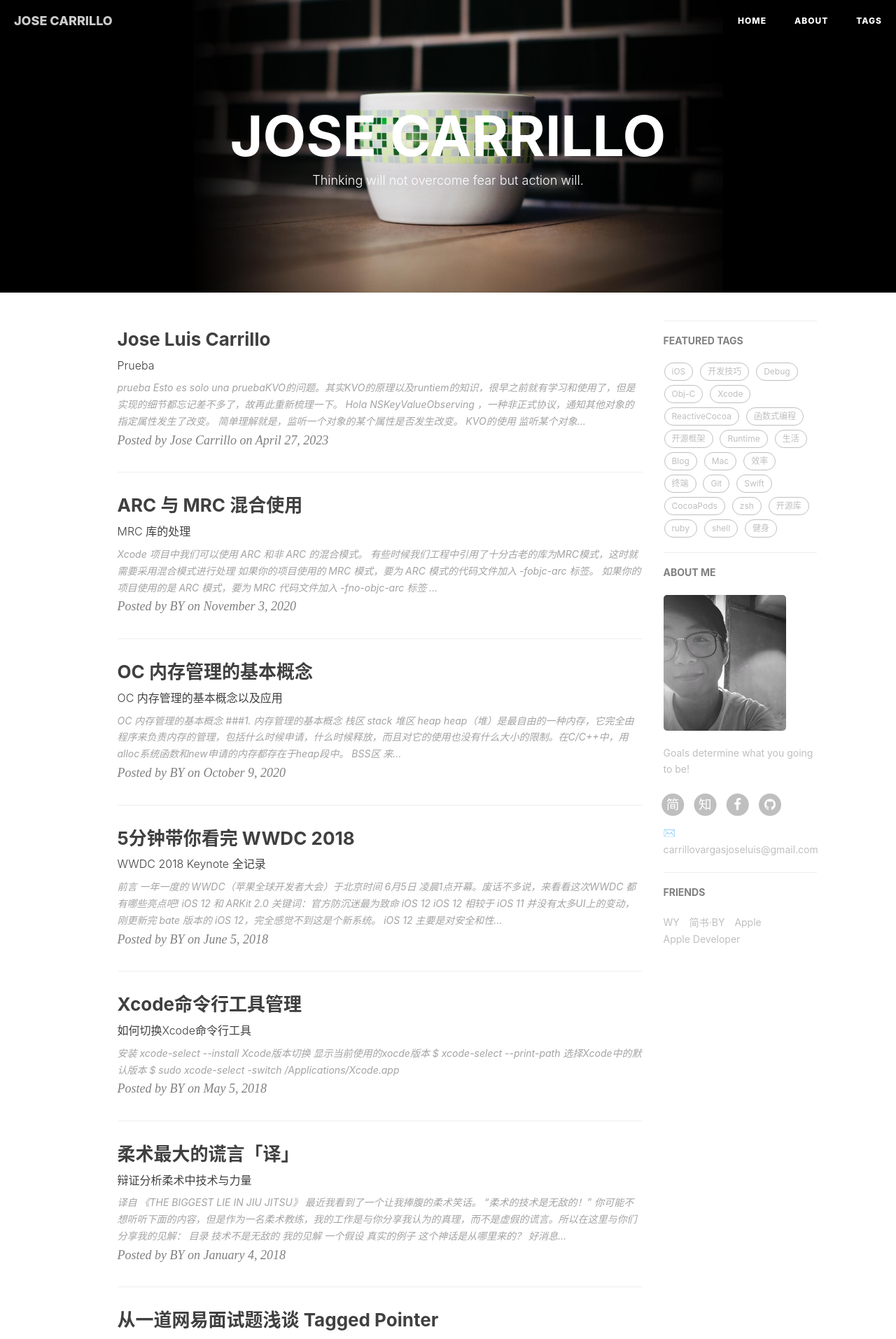
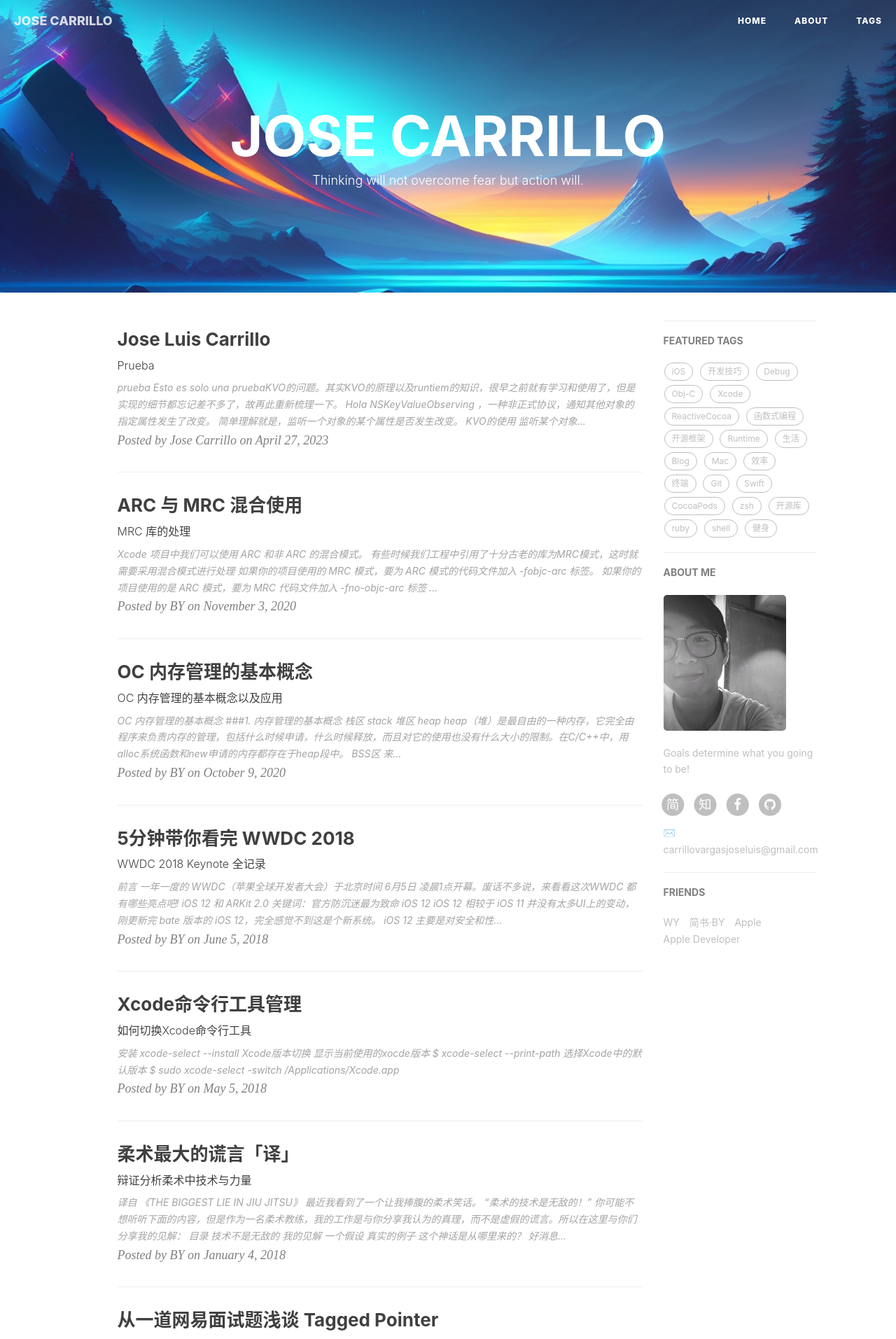
Before and after one commit to JoseLuisCarrilloVargas/joseluiscarrillovargas.github.io, a Jekyll site: the page built from index.html, in a window 1280 px wide. Shown: the top 1913 px of the page at 70% size. Built offline with Jekyll 4.4.1, drawn with Linux system fonts in a browser that asks for light colours; nearby versions of some CDN libraries; the list of posts is cut into pages by our own code; comment, search, counter and statistics services are not loaded.

Commit message:
con imagen
con imagen

```diff
--- a/_config.yml
+++ b/_config.yml
@@ -1,7 +1,7 @@
 # Site settings
 title: JOSE CARRILLO
 SEOTitle: JOSE CARRILLO
-header-img: img/post-bg-github-cup.jpg
+header-img: img/background for animated hacking.jpg
 email: carrillovargasjoseluis@gmail.com
 description: "Every failure is leading towards success."
 keyword: "HACKING, SERVERS"
```
Also changed, not shown: img/background for animated hacking.jpg (added).
